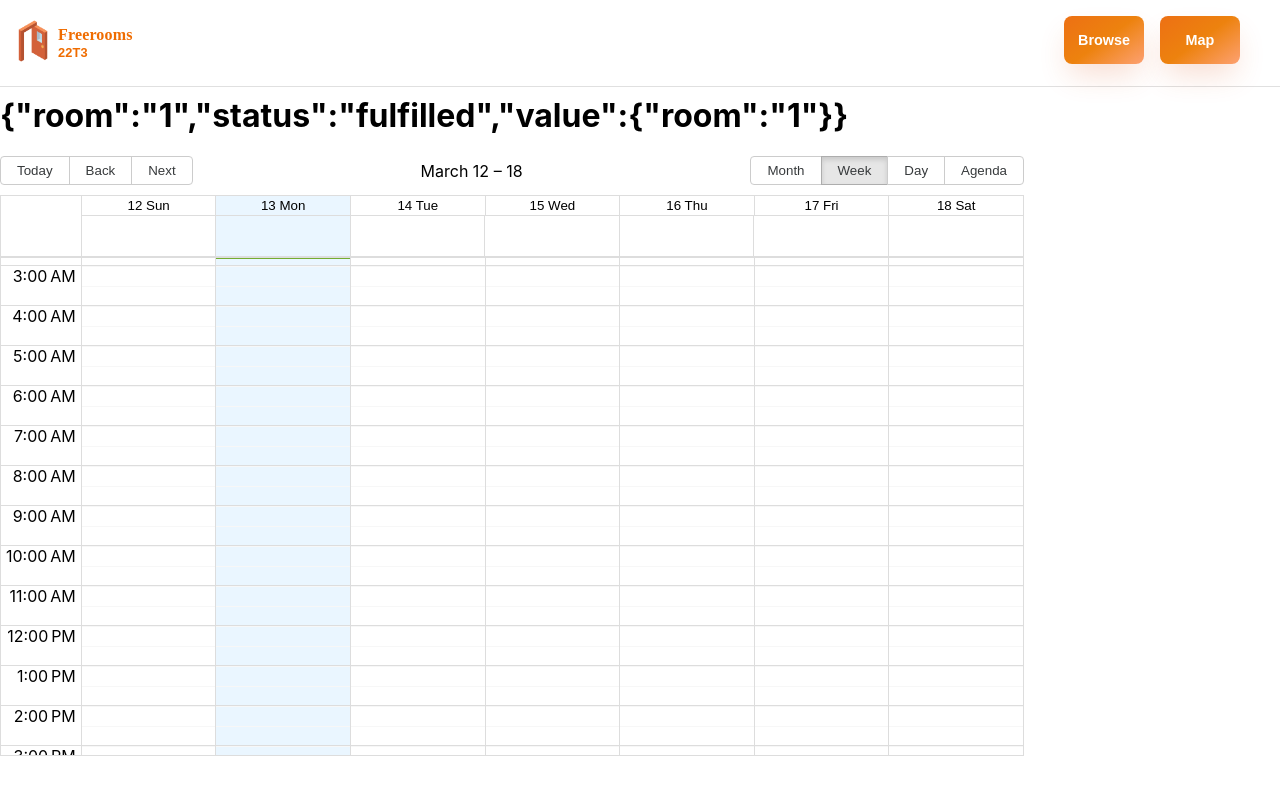
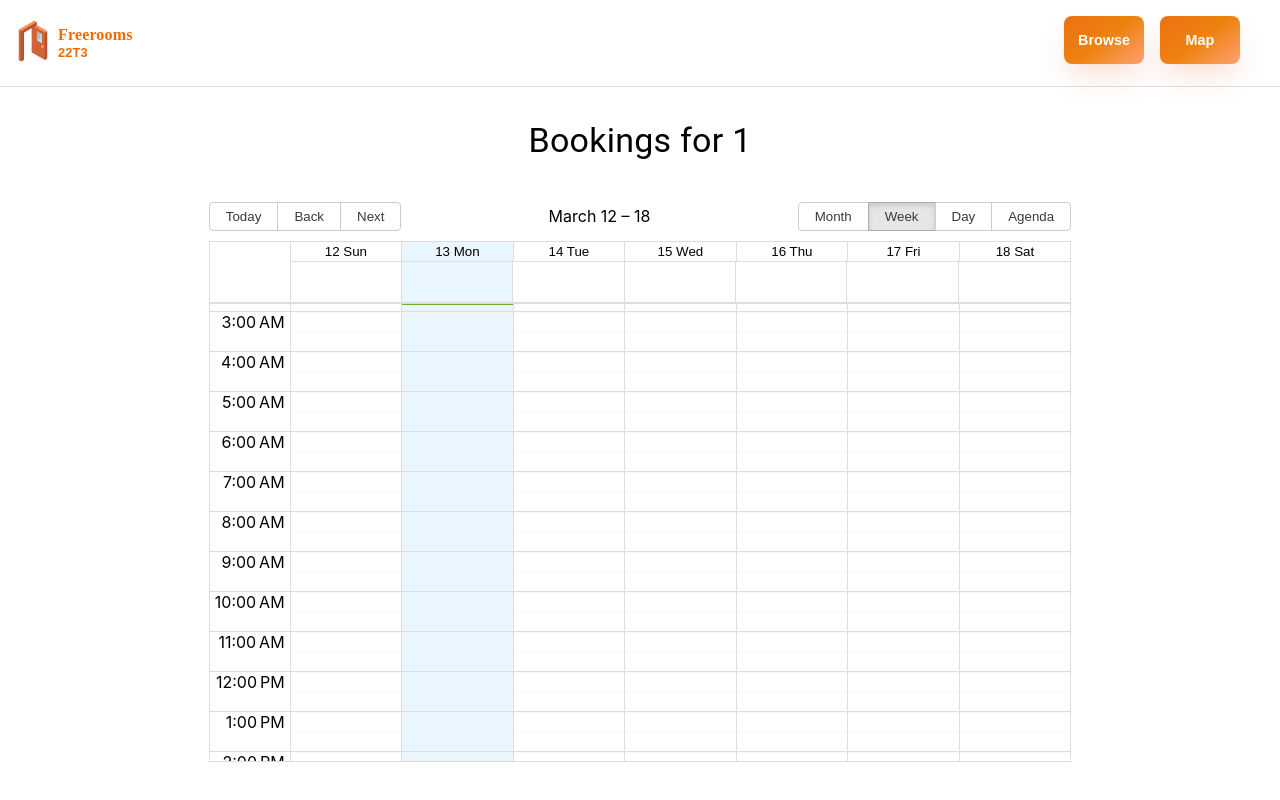
Before and after one commit to devsoc-unsw/freerooms, a Next.js app in the folder v2/frontend/: page /room/1 in a window 1280 px wide. Built offline with nearby package versions, Linux system fonts and the light colour scheme; no server answers; a web font is replaced by a local one.

Commit message:
created working calendar component that fetches bookings from BE API

```diff
--- a/v2/frontend/app/room/[room]/page.tsx
+++ b/v2/frontend/app/room/[room]/page.tsx
@@ -1,13 +1,30 @@
+"use client"
+
+import React from 'react';
 import BookingCalendar from "../../../components/BookingCalendar";
+import Container from "@mui/material/Container";
+import Box from '@mui/material/Box';
+import Typography from '@mui/material/Typography';
 
-export default async function Page({ params }: {
+
+
+
+export default function Page({ params }: {
   params: {room: string};
 }) {
   return (
-    <>
-      <h1 style={{marginTop: "6rem"}}>{JSON.stringify(params)}</h1>
-      <BookingCalendar />
-    </>
+
+    <Container maxWidth={false}>
+      <Box sx={{ width: '100%', display: 'flex', justifyContent: 'center', alignItems: 'center', flexDirection: 'column', paddingTop: 15}}>
+        <Typography variant='h4' component='h2'>
+          { `Bookings for ${params.room}`}
+        </Typography>
+	      <Box sx={{ width: '100%', display: 'flex', justifyContent: 'center', alignItems: 'center'}}>
+					<BookingCalendar roomID={params.room} />
+	      </Box>
+      </Box>
+
+    </Container>
 
   );
 }
--- a/v2/frontend/components/BookingCalendar.tsx
+++ b/v2/frontend/components/BookingCalendar.tsx
@@ -5,19 +5,38 @@ import { Calendar, luxonLocalizer, Views } from 'react-big-calendar';
 import "react-big-calendar/lib/css/react-big-calendar.css";
 import Box from '@mui/material/Box';
 import { DateTime, Settings } from 'luxon';
+import type  { ClassList, Class } from '../types';
+import { API_URL } from "../config";
+
+type RoomBookings = {
+	[ week : string ] : {
+		[ day : string ] : ClassList
+	}
+}
 
 type Event = {
-	id: number,
-	title: string,
+	title: string;
 	start: Date,
-	end: Date
+	end: Date,
 }
 
-type BookingCalendarProps = {
-	events: Event[];
-}
+const BookingCalendar : React.FC<{ roomID : string }>= ({ roomID }) => {
 
-const BookingCalendar : React.FC<BookingCalendarProps> = ({ events }) => {
+
+	const [ events, setEvents ] = useState<Array<Event>>([]);
+
+	React.useEffect( () => {
+		const fetchRoomBookings = () => {
+			fetch( `${API_URL}/rooms/${roomID}`)
+			.then( res => res.json() )
+			.then( json => extractBookings(json))
+			.then( allBookings => setEvents(allBookings))
+			.catch(() => setEvents([]));
+		}
+
+		fetchRoomBookings();
+
+	}, []);
 
 	const { defaultDate, getNow, localizer, myEvents, scrollToTime } = useMemo( () => {
 		Settings.defaultZone = DateTime.local().zoneName;
@@ -28,11 +47,11 @@ const BookingCalendar : React.FC<BookingCalendarProps> = ({ events }) => {
 			myEvents: events,
 			scrollToTime: DateTime.local().toJSDate()
 		}
-	}, []);
+	}, [events]);
 
 	return (
 		<>
-			<Box sx={{ height: 600, width: '80%'}}>
+			<Box sx={{ height: 600, width: '70%', paddingTop: 5 }}>
 				<Calendar
 					defaultDate={defaultDate}
 					defaultView={Views.WEEK}
@@ -47,3 +66,22 @@ const BookingCalendar : React.FC<BookingCalendarProps> = ({ events }) => {
 }
 
 export default BookingCalendar;
+
+const extractBookings = ( bookings : RoomBookings ) => {
+
+	let allBookings : Array<Event> = [];
+	for( let week = 1; week < 10; ++week) {
+		const bookingsForCurrWeek = bookings[week];
+		Object.keys(bookingsForCurrWeek).forEach(( day ) => {
+			const bookingForCurrDay = bookingsForCurrWeek[day];
+			bookingForCurrDay.forEach((booking) => {
+				allBookings.push({
+					title: booking.courseCode,
+					start: DateTime.fromISO(booking.start).toJSDate(),
+					end: DateTime.fromISO(booking.end).toJSDate(),
+				})
+			});
+		})
+	}
+	return allBookings;
+}
```
